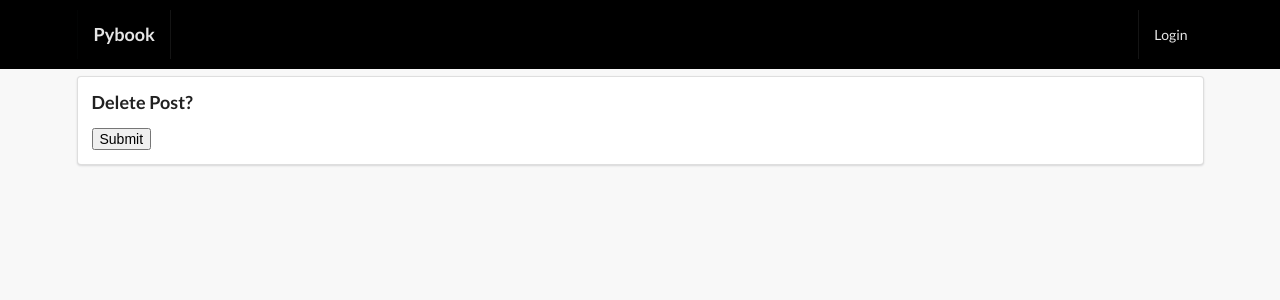
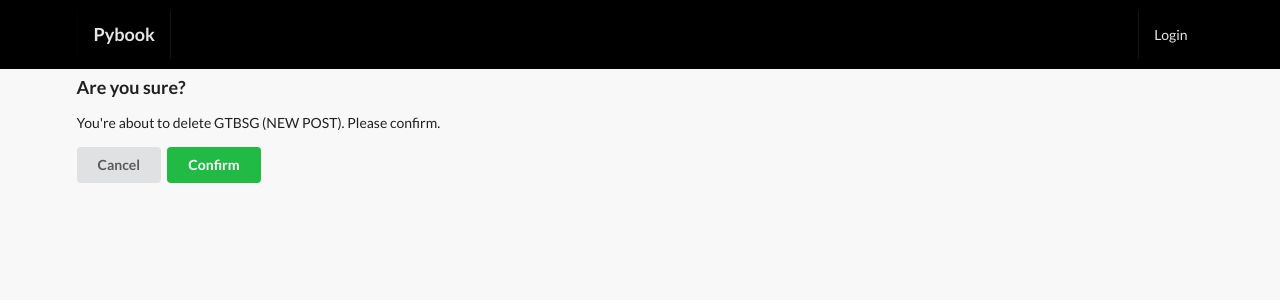
Before and after one commit to hatredholder/Social-Network, a Django app: template posts/templates/posts/confirm_delete.html in a window 1280 px wide. Shown: the top 300 px of the page. Run offline with Django 4.2, Linux system fonts and the light colour scheme; the template is opened without the code that fills it: values that come from a table or form of the project are taken from there, others are empty; data comes from the database, SQL or seed files in the repository; both versions use the stored data as it was after the commit; parts of the project's set-up code (start-up, migrations or seed data) failed here and were passed over; some libraries are stand-ins or nearby versions.

Commit message:
updated delete and update confirm template

```diff
--- a/posts/templates/posts/confirm_delete.html
+++ b/posts/templates/posts/confirm_delete.html
@@ -17,14 +17,20 @@ Delete Post
         {% endfor %}
     {% endif %}
 
-    {% if not messages %}
-        <div class='ui segment'>
-            <h3>Delete Post?</h3>
-            <form action='' method='POST'>
+{% if not messages %}
+    <div id="content-container" class="container p-none">
+        <div class="side-p">
+            <h3>Are you sure?</h3>
+            <p>You're about to delete {{ object }}. Please confirm.</p>
+            <form action="" method="post">
                 {% csrf_token %}
-                <button type='submit'>Submit</button>
+                <input class="ui button"
+                        type="button" value="Cancel"
+                        onclick="window.history.go(-1);"/>
+                <input class="ui button positive " type="submit" value="Confirm"/>
             </form>
         </div>
-    {% endif %}
+    </div>
+{% endif %}
 
 {% endblock content %}
--- a/posts/templates/posts/update.html
+++ b/posts/templates/posts/update.html
@@ -10,6 +10,9 @@ Update Post
         <form action="" method="POST" class="ui form" enctype="mutlipart/form-data">
             {% csrf_token %}
             {{form}}
+            <input class="ui button"
+            type="button" value="Cancel"
+            onclick="window.history.go(-1);"/>
             <button type="submit" class="ui button primary mt-5">Update</button>
         </form>
     </div>
```
Also changed, not shown: posts/templates/posts/main.html (+3 -4 lines), db.sqlite3.
